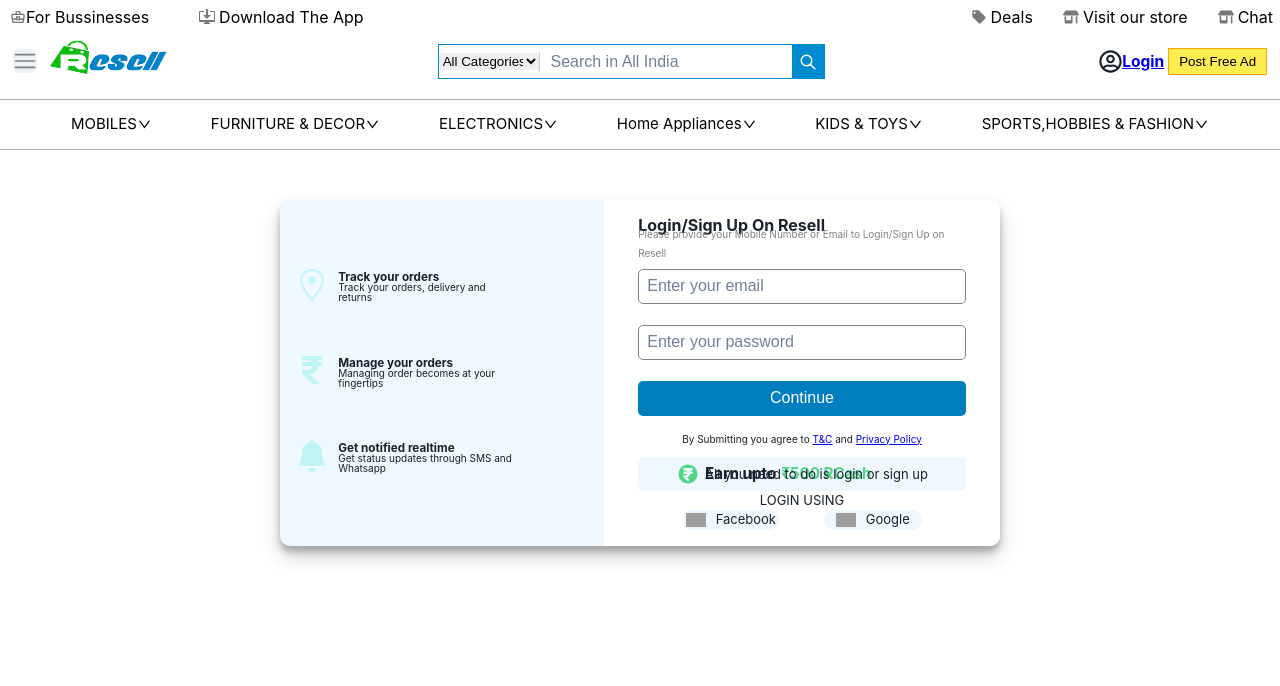
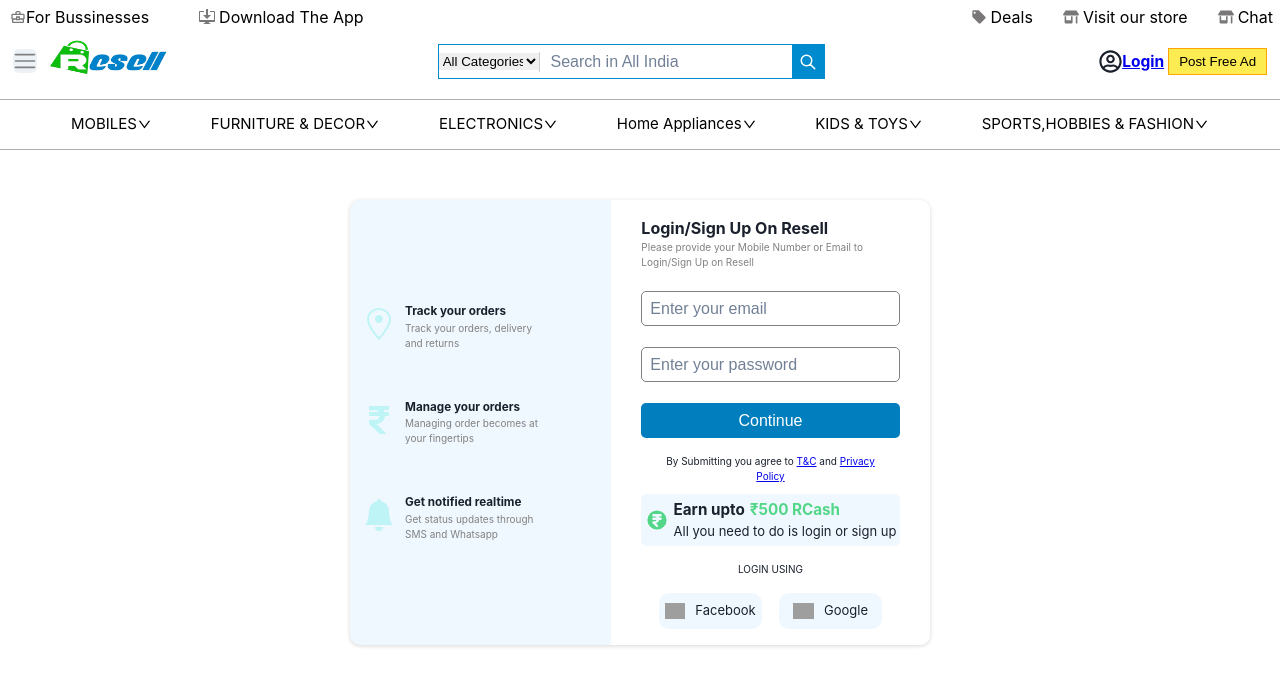
Before and after one commit to PriyanshuPatil/Resell.com, a React (Create React App) app in the folder quikr-bazaar-clone/: page /login in a window 1280 px wide. Shown: the top 686 px of the page. Built offline with nearby package versions, Linux system fonts and the light colour scheme; grey boxes are pictures that could not be loaded.

Commit message:
Login page ui-updates

```diff
--- a/quikr-bazaar-clone/src/Pages/FinalPage/Finalpage.jsx
+++ b/quikr-bazaar-clone/src/Pages/FinalPage/Finalpage.jsx
@@ -2,15 +2,25 @@ import React from "react";
 import { useState } from "react";
 import "./finalpage.css";
 import { useLocation } from "react-router-dom";
+import Loading from "../../Components/Loading/Loading";
+import { useEffect } from "react";
 
 const Finalpage = () => {
+  const [loading, setLoading] = useState(true);
   const location = useLocation();
   console.log(location);
   const [blur, setBlur] = useState(true);
   const handleBlur = () => {
     setBlur(!blur);
   };
+  function loadingTimer() {
+    setLoading(false);
+  }
+  useEffect(() => {
+    setTimeout(loadingTimer, 200);
+  }, []);
 
+  if (!loading) {
     return (
       <div className="prod-deets-main-container">
         <div className="prod-deets-left-flex">
@@ -72,6 +82,9 @@ const Finalpage = () => {
         </div>
       </div>
     );
+  } else {
+    return <Loading />;
+  }
 };
 
 export default Finalpage;
--- a/quikr-bazaar-clone/src/Pages/LoginB/InnerA.jsx
+++ b/quikr-bazaar-clone/src/Pages/LoginB/InnerA.jsx
@@ -4,7 +4,6 @@ import { FaRupeeSign } from "react-icons/fa";
 import { BsFillBellFill } from "react-icons/bs";
 
 const InnerA = () => {
-
   return (
     <>
       {/*  */}
@@ -12,9 +11,11 @@ const InnerA = () => {
         <div>
           <GoLocation style={{ fontSize: "2rem", color: "#bff4f6" }} />
         </div>
-        <div style={{ fontSize: "x-small", lineHeight: "10px", width: "60%" }}>
+        <div style={{ fontSize: "x-small", width: "60%" }}>
           <h3>Track your orders</h3>
-          <p>Track your orders, delivery and returns</p>
+          <p style={{ color: "grey" }}>
+            Track your orders, delivery and returns
+          </p>
         </div>
       </div>
       {/*  */}
@@ -22,9 +23,11 @@ const InnerA = () => {
         <div>
           <FaRupeeSign style={{ fontSize: "2rem", color: "#bff4f6" }} />
         </div>
-        <div style={{ fontSize: "x-small", lineHeight: "10px", width: "60%" }}>
+        <div style={{ fontSize: "x-small", width: "60%" }}>
           <h3>Manage your orders</h3>
-          <p>Managing order becomes at your fingertips</p>
+          <p style={{ color: "grey" }}>
+            Managing order becomes at your fingertips
+          </p>
         </div>
       </div>
       {/*  */}
@@ -32,9 +35,11 @@ const InnerA = () => {
         <div>
           <BsFillBellFill style={{ fontSize: "2rem", color: "#bff4f6" }} />
         </div>
-        <div style={{ fontSize: "x-small", lineHeight: "10px", width: "60%" }}>
+        <div style={{ fontSize: "x-small", width: "60%" }}>
           <h3>Get notified realtime</h3>
-          <p>Get status updates through SMS and Whatsapp</p>
+          <p style={{ color: "grey" }}>
+            Get status updates through SMS and Whatsapp
+          </p>
         </div>
       </div>
       {/*  */}
--- a/quikr-bazaar-clone/src/Pages/LoginB/InnerB.jsx
+++ b/quikr-bazaar-clone/src/Pages/LoginB/InnerB.jsx
@@ -3,7 +3,7 @@ import { Link, useNavigate } from "react-router-dom";
 import { HiCurrencyRupee } from "react-icons/hi";
 import { useDispatch } from "react-redux";
 import { login } from "../../redux/auth/auth.actions";
-import { useToast } from "@chakra-ui/react"
+import { useToast } from "@chakra-ui/react";
 
 const InnerB = () => {
   let navigate = useNavigate();
@@ -11,21 +11,22 @@ const InnerB = () => {
   const [loginCreds, setLoginCreds] = useState({});
 
   let dispatch = useDispatch();
-  const toast = useToast()
+  const toast = useToast();
 
   const handleChange = (e) => {
-    const {name, value} = e.target
+    const { name, value } = e.target;
     setLoginCreds({
       ...loginCreds,
       [name]: value,
-    })
+    });
 
-    console.log(loginCreds)
-  }
+    console.log(loginCreds);
+  };
 
   const handleLogin = (e) => {
     e.preventDefault();
-    dispatch(login(loginCreds)).then(() => {
+    dispatch(login(loginCreds))
+      .then(() => {
         toast({
           title: "Login Successful",
           description: "...redirecting",
@@ -33,27 +34,35 @@ const InnerB = () => {
           duration: 4000,
           isClosable: true,
         });
-    }).then(() => navigate("/"))
-  }
-
+      })
+      .then(() => navigate("/"));
+  };
 
   return (
     <>
       {/*  */}
-      <div style={{ lineHeight: "1.2rem" }}>
-        <h2 style={{ fontSize: "medium", marginBottom: "-10px" }}>
-          Login/Sign Up On Resell
-        </h2>
-        <p style={{ fontSize: "x-small", color: "grey" }}>
+      <div>
+        <h2 style={{ fontSize: "medium" }}>Login/Sign Up On Resell</h2>
+        <p style={{ fontSize: "x-small", color: "grey", marginBottom: "1rem" }}>
           Please provide your Mobile Number or Email to Login/Sign Up on Resell
         </p>
       </div>
       {/*  */}
       <form action="">
         {/* <label htmlFor="">Email</label> */}
-        <input onChange={handleChange} name="email" type="email" placeholder="Enter your email" />
+        <input
+          onChange={handleChange}
+          name="email"
+          type="email"
+          placeholder="Enter your email"
+        />
         {/* <label htmlFor="">Password</label> */}
-        <input onChange={handleChange} name="password" type="password" placeholder="Enter your password" />
+        <input
+          onChange={handleChange}
+          name="password"
+          type="password"
+          placeholder="Enter your password"
+        />
         <input
           onClick={handleLogin}
           type="button"
@@ -98,7 +107,6 @@ const InnerB = () => {
           style={{
             display: "flex",
             flexDirection: "column",
-            lineHeight: "0%",
           }}
         >
           <div
@@ -121,7 +129,6 @@ const InnerB = () => {
           <p
             style={{
               fontSize: "small",
-              marginTop: "-0.0001px",
             }}
           >
             All you need to do is login or sign up
@@ -137,7 +144,15 @@ const InnerB = () => {
           gap: "10px",
         }}
       >
-        <p style={{ fontSize: "small" }}>LOGIN USING</p>
+        <p
+          style={{
+            fontSize: "x-small",
+            marginTop: "1rem",
+            marginBottom: "1rem",
+          }}
+        >
+          LOGIN USING
+        </p>
       </div>
       {/*  */}
       <div
@@ -150,7 +165,7 @@ const InnerB = () => {
       >
         <div
           style={{
-            width: "30%",
+            width: "40%",
             display: "flex",
             alignItems: "center",
             justifyContent: "center",
@@ -158,6 +173,7 @@ const InnerB = () => {
             cursor: "pointer",
             backgroundColor: "aliceblue",
             borderRadius: "10px",
+            padding: "0.5rem 0",
           }}
         >
           <img
@@ -169,7 +185,7 @@ const InnerB = () => {
         </div>
         <div
           style={{
-            width: "30%",
+            width: "40%",
             display: "flex",
             alignItems: "center",
             justifyContent: "center",
@@ -177,6 +193,7 @@ const InnerB = () => {
             cursor: "pointer",
             backgroundColor: "aliceblue",
             borderRadius: "10px",
+            padding: "0.5rem 0",
           }}
         >
           <img
--- a/quikr-bazaar-clone/src/Pages/LoginB/Login.module.css
+++ b/quikr-bazaar-clone/src/Pages/LoginB/Login.module.css
@@ -11,15 +11,14 @@
 .login_main_inner_container {
   /* border: 1px solid black; */
   background-color: aliceblue;
-  width: 45%;
-  max-width: 720px;
-  min-width: 720px;
+  width: 580px;
+  max-width: 580px;
+  min-width: 580px;
   margin: auto;
   display: flex;
   align-items: center;
   justify-content: space-between;
-
-  box-shadow: rgba(0, 0, 0, 0.19) 0px 10px 20px, rgba(0, 0, 0, 0.23) 0px 6px 6px;
+  box-shadow: rgba(0, 0, 0, 0.16) 0px 1px 4px;
   border-radius: 10px;
 }
 .login_main_inner_container_a {
--- a/quikr-bazaar-clone/src/Pages/Mobiles/Mobiles.jsx
+++ b/quikr-bazaar-clone/src/Pages/Mobiles/Mobiles.jsx
@@ -4,17 +4,20 @@ import mbls from "./Mobiles.module.css";
 import MobilesCard from "../../Components/MobilesCard/MobilesCard";
 import Filters from "../../Components/Filters/Filters";
 import { useLocation } from "react-router-dom";
+import Loading from "../../Components/Loading/Loading";
 
 const Mobiles = () => {
+  const [loading, setLoading] = useState(true);
+  //
   const location = useLocation();
   console.log(location.state);
-  //   const [loading, setLoading] = useState(true);
   const [data, setData] = useState([]);
   //
-  //   function loadingTimer() {
-  //     setLoading(false);
-  //   }
+  function loadingTimer() {
+    setLoading(false);
+  }
   //
+
   useEffect(() => {
     axios
       .get(
@@ -22,7 +25,7 @@ const Mobiles = () => {
       )
       .then((res) => setData(res.data))
       .catch((err) => console.log(err));
-    // setTimeout(loadingTimer, 1500);
+    setTimeout(loadingTimer, 1500);
   }, []);
   //
   const handleFilterChange = (e) => {
@@ -50,7 +53,9 @@ const Mobiles = () => {
     }
   };
   //
-
+  //
+  //
+  if (!loading) {
     return (
       <div className={mbls.main_mobiles_container}>
         <div className={mbls.mobiles_filter_data_ads_container}>
@@ -94,6 +99,9 @@ const Mobiles = () => {
         </div>
       </div>
     );
+  } else {
+    return <Loading />;
+  }
 };
 
 export default Mobiles;
```
Lines whose indentation alone changed are shown as unchanged.
